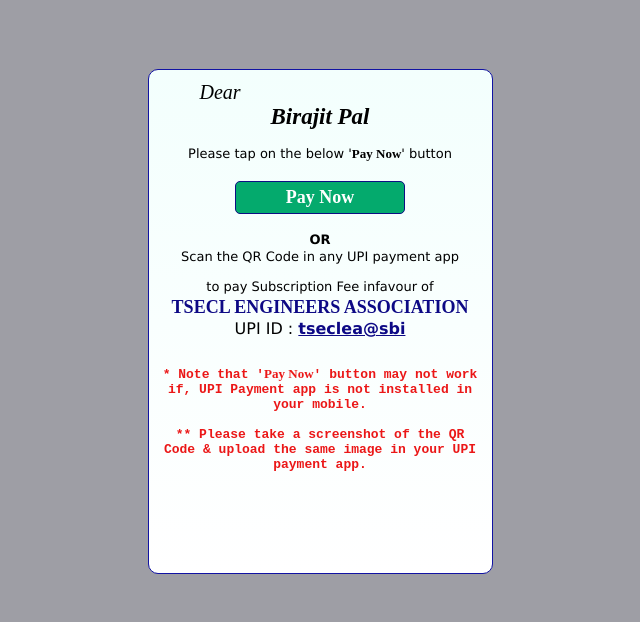
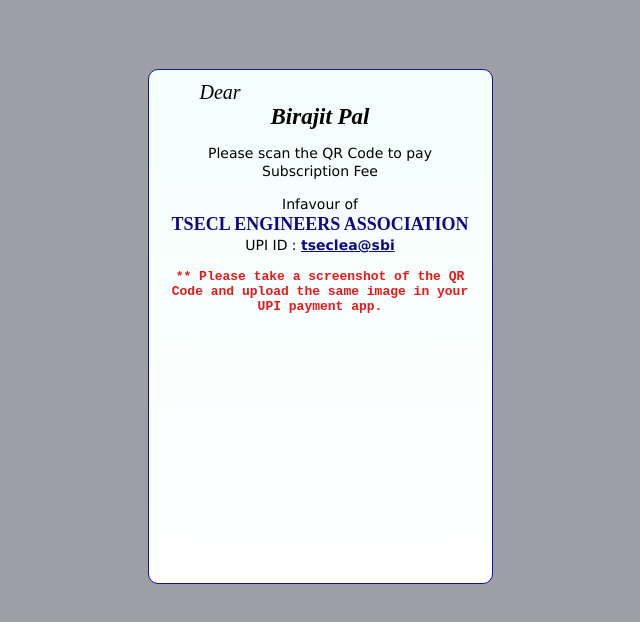
Before and after one commit to tseclengineersasso/211, a plain HTML site: page index.html in a window 1280 px wide. Shown: the whole page, without its empty margins (320-960 px from the left). Drawn offline with Linux system fonts and the light colour scheme; a script that the page names is missing.

Commit message:
Add files via upload

```diff
--- a/index.html
+++ b/index.html
@@ -15,22 +15,6 @@
 
     #qrcode {
         pointer-events: none;
-    }
-    button {
-        background-color: #04AA6D;
-        color: rgb(255, 255, 255);
-        padding: 5px 5px;
-        margin: 5px 0;
-        border: none;
-        cursor: pointer;
-        width: 50%;
-        border-radius: 5px;
-        border: 1px solid #0d0f83;
-    }
-    button:hover {
-        opacity: 0.9;
-        background-color: #7139d3;
-        color: rgb(253, 223, 133);
     }
     .container {
         text-align: center;
@@ -55,17 +39,19 @@
         font-weight: bold;
         line-height: 0.1;
         font-size: 23px;
-        padding-bottom: 5px;
+        padding-bottom: 3px;
     }
     .fnt3 {
-        font-size: 13px;
+        font-size: 14px;
+        line-height: 1.3;
+        padding-left: 30px;
+        padding-right: 30px;
+    }
+    .fnt4 {
+        font-size: 14px;
         line-height: 1.3;
         padding-left: 10px;
         padding-right: 10px;
-    }
-    .fnt4 {
-        font-family: 'Times New Roman';
-        font-weight: bold;
     }
     .fnt5 {
         font-family: 'Courier New';
@@ -99,7 +85,7 @@
     width: 23%; /* Could be more or less, depending on screen size */
     height: 53%;
     min-width: 343px;
-    min-height: 503px;
+    min-height: 513px;
     }
 
     /* Add Zoom Animation */
@@ -127,19 +113,11 @@
         <div class="container">
             <p class="fnt1">Dear</p>
             <p class="fnt2">Birajit Pal</p>
-            <p class="fnt3">Please tap on the below '<span class="fnt4">Pay Now</span>' button</p>
-
-            <a href="upi://pay?pa=tseclea@sbi&pn=TSECL%20ENGINEERS%20ASSOCIATION&mc=8398&tr=&tn=ID211%20Subscription&am=&cu=INR&url=&mode=02&purpose=00&orgid=159002&sign=MEUCIQC4XHZJWEfBspS1A6+UMtQcBr/ZT00bWTdvZJhRCsLilwIgGPyzjukW/iwSieU2ohpTzfGLGxYwuJfK4ws/lBz8rzs=">
-                <button class="fnt">Pay Now</button>
-            </a>
-            <p class="fnt3"><b>OR</b><br><span style="line-height: 1.3">Scan the QR Code in any UPI payment app</span></p>
+            <p class="fnt3">Please scan the QR Code to pay Subscription Fee</p>
             <center id="qrcode"></center>
-            <p class="fnt3">to pay Subscription Fee infavour of<br><a class="fnt" style="color: rgb(13, 9, 133);">TSECL ENGINEERS ASSOCIATION</a>
-                <br><span style="font-size: 16px;">UPI ID : <u style="color: rgb(13, 9, 133);"><b>tseclea@sbi</b></u></span></p>
-
-            <p class="fnt5" style="padding-top: 13px;">* Note that '<span class="fnt4">Pay Now</span>' button may not work if, UPI Payment app is not installed in your mobile. </p>
-            <p class="fnt5"> ** Please take a screenshot of the QR Code & upload the same image in your UPI payment app. </p>
-
+            <p class="fnt4">Infavour of<br><a class="fnt" style="color: rgb(13, 9, 133);">TSECL ENGINEERS ASSOCIATION</a>
+                <br>UPI ID : <u style="color: rgb(13, 9, 133);"><b>tseclea@sbi</b></u></p>
+            <p class="fnt5"> ** Please take a screenshot of the QR Code and upload the same image in your UPI payment app. </p>
         </div>
     </div>
 </div>
@@ -149,8 +127,8 @@
         var upiData = "upi://pay?pa=tseclea@sbi&pn=TSECL%20ENGINEERS%20ASSOCIATION&mc=8398&tr=&tn=ID211%20Subscription&am=&cu=INR&url=&mode=02&purpose=00&orgid=159002&sign=MEUCIQC4XHZJWEfBspS1A6+UMtQcBr/ZT00bWTdvZJhRCsLilwIgGPyzjukW/iwSieU2ohpTzfGLGxYwuJfK4ws/lBz8rzs=";
         var qrcod = new QRCode(document.getElementById("qrcode"), {
             text: upiData,
-            width: 200,
-            height: 200,
+            width: 243,
+            height: 243,
         });
         qrcod.make();
     }
```
